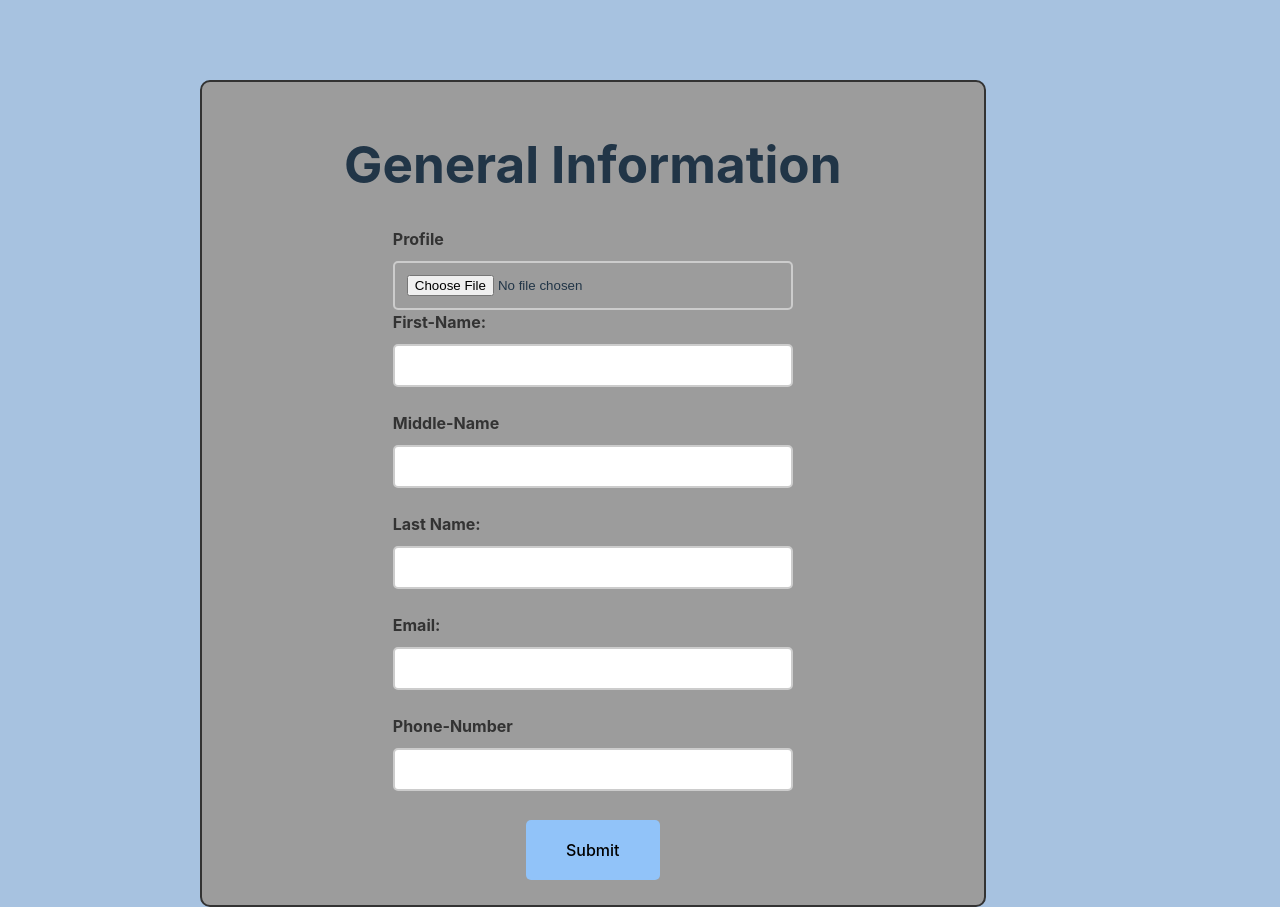
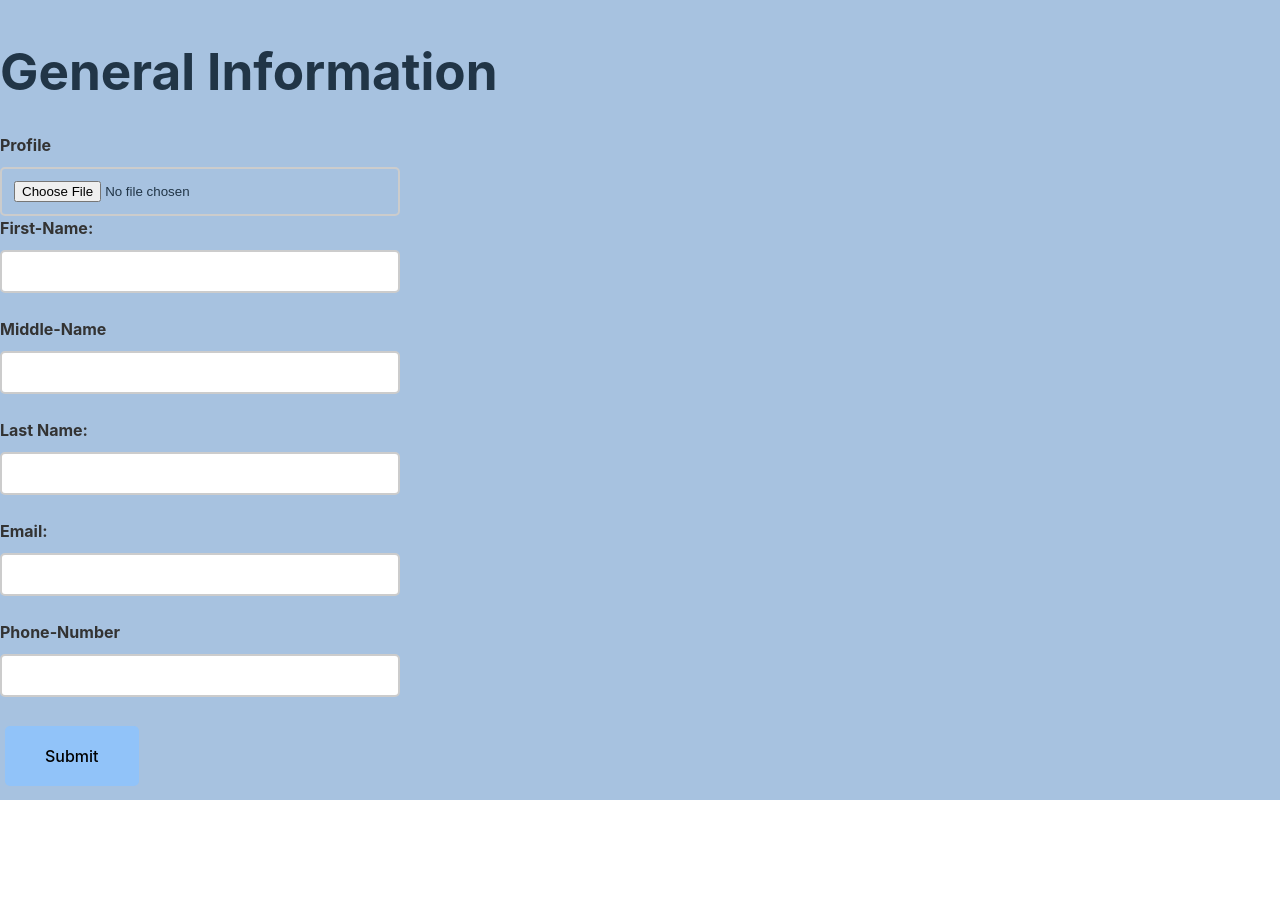
Before and after one commit to kubsamelkamu/CVApp, a React (Vite) app: page / in a window 1280 px wide. After the commit the page ends 800 px from the top, so only its background shows below. Built offline with nearby package versions, Linux system fonts and the light colour scheme.

Commit message:
edited className

```diff
--- a/src/Component/GeneralInfo.jsx
+++ b/src/Component/GeneralInfo.jsx
@@ -1,5 +1,5 @@
 import { useState } from "react";
-import styles from './GeneralInfo.module.css';
+import styles from './Style.module.css';
 
 
 function GeneralInformation(){
@@ -42,7 +42,7 @@ function GeneralInformation(){
     }
 
     return(
-        <div className={styles.generalInfoContainer}>
+        <div className={styles.container}>
             <h1>General Information</h1>
             {edit?(
                 <>
```
